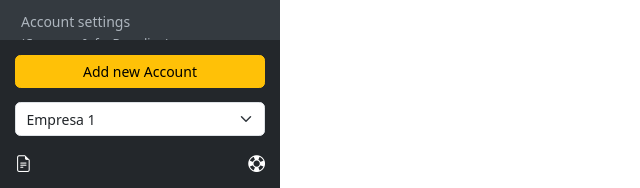
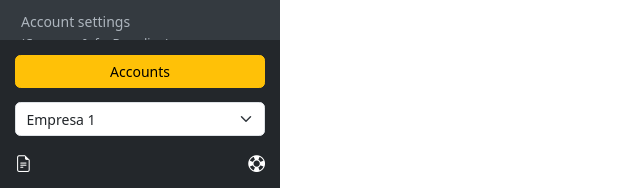
Before and after one commit to donnyvasquez/TikketFy_side_navbar, a plain HTML site: page index.html in a window 1280 px wide. Shown: the part 609-797 px from the top of the page, 0-640 px from the left. Drawn offline with nearby package versions, Linux system fonts and the light colour scheme.

Commit message:
Cambio en accounts

```diff
--- a/index.html
+++ b/index.html
@@ -228,7 +228,7 @@
           class="btn d-block btn-warning mb-3"
           href="#"
           role="button"
-          >Add new Account</a
+          >Accounts</a
         >
 
         <select class="form-select">
```
